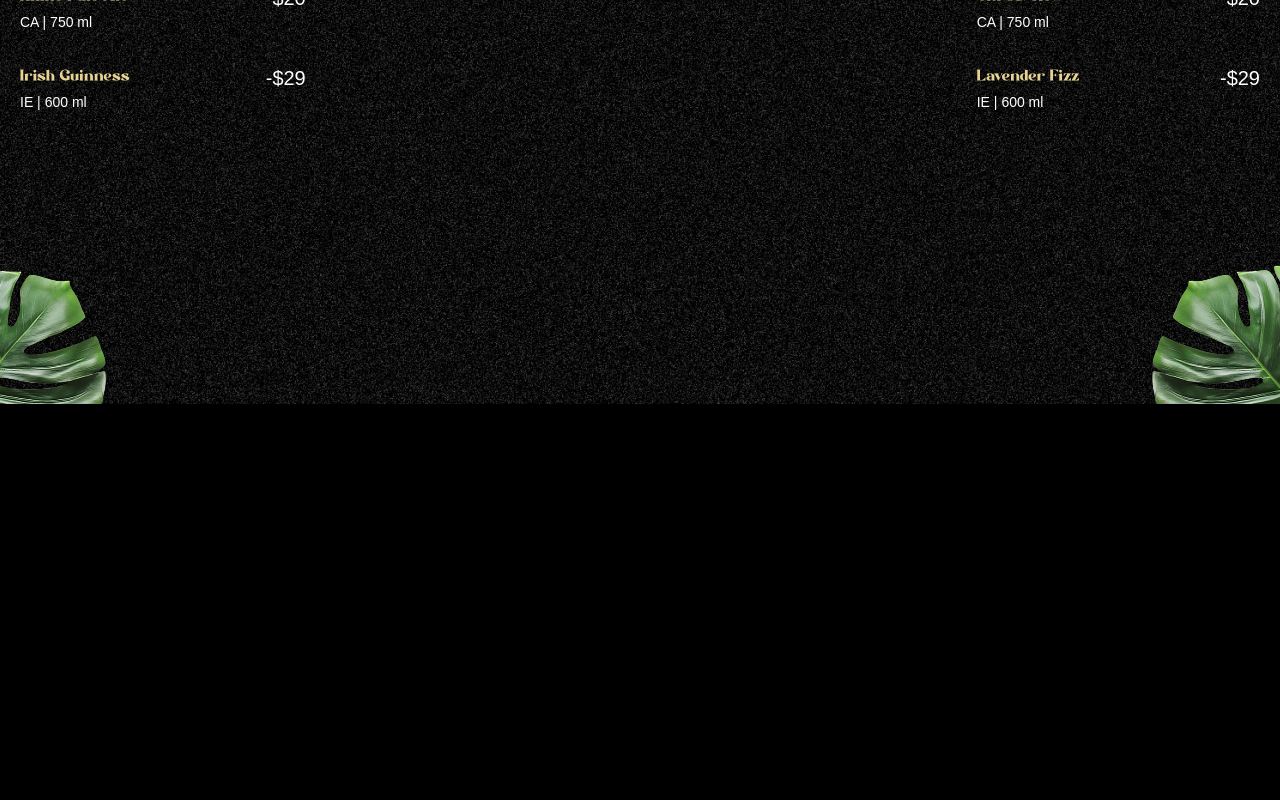
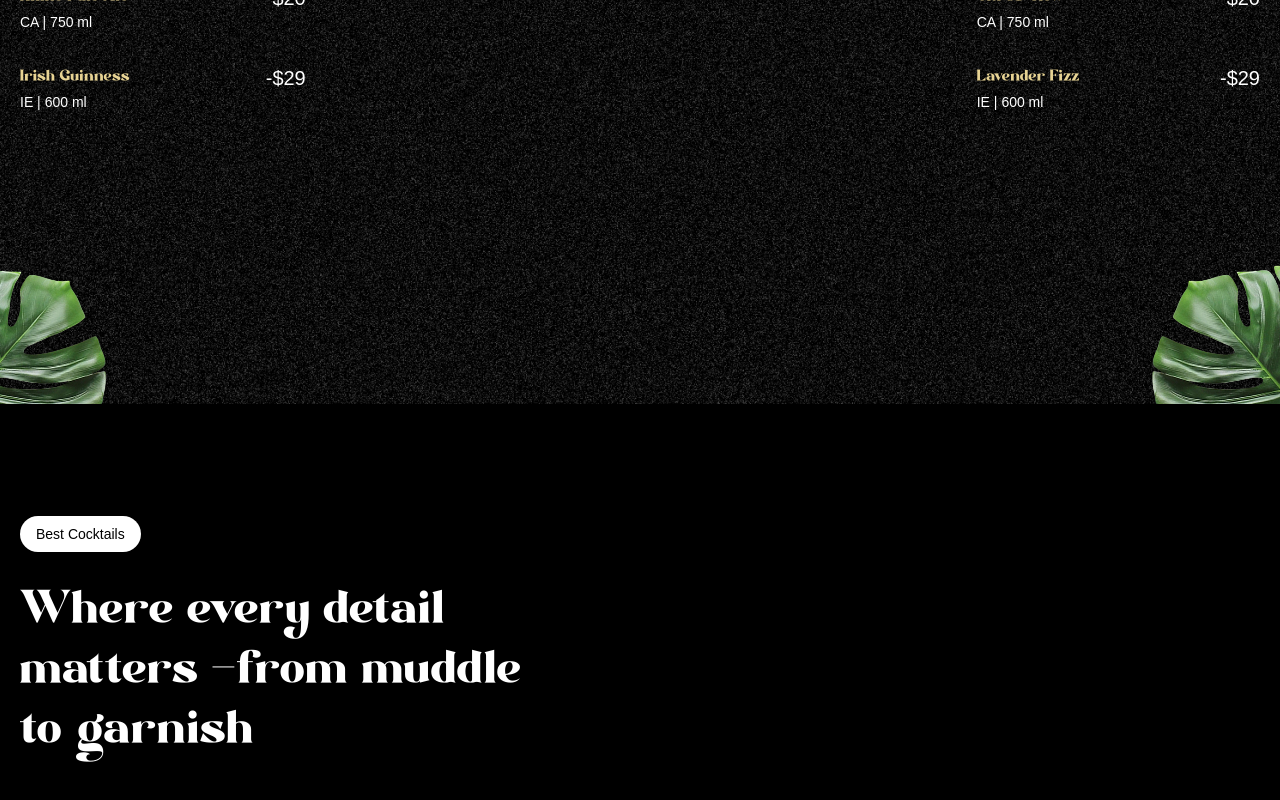
Before and after one commit to Sumeet0819/mocktails-project, a React (Vite) app: page / in a window 1280 px wide. Shown: the part 1196-1996 px from the top of the page. Before the commit the page ends 1600 px from the top, so only its background shows below. Built offline with nearby package versions, Linux system fonts and the light colour scheme; a web font is replaced by a local one.

Commit message:
initial commit of About section

```diff
--- a/src/App.jsx
+++ b/src/App.jsx
@@ -3,6 +3,7 @@
 import gsap, { ScrollTrigger , SplitText} from 'gsap/all'
 import Hero from './components/Hero'
 import Cocktails from './components/Cocktails'
+import About from './components/About'
 
 gsap.registerPlugin(ScrollTrigger,SplitText)
 
@@ -12,6 +13,7 @@
     <Navbar/>
     <Hero/>
     <Cocktails/>
+    <About/>
   </main>
   )
 }
--- /dev/null
+++ b/src/components/About.jsx
@@ -0,0 +1,22 @@
+import React from "react";
+
+const About = () => {
+  return (
+    <div id="about">
+      <div className="mb-16 md:px-0 px-5">
+        <div className="content">
+          <div className="md:col-span-8">
+            <p className="badge">Best Cocktails</p>
+            <h2>
+              Where every detail matters <span className="text-white">-</span>
+              from muddle to garnish
+            </h2>
+          </div>
+          <div className="sub-content"></div>
+        </div>
+      </div>
+    </div>
+  );
+};
+
+export default About;
```
